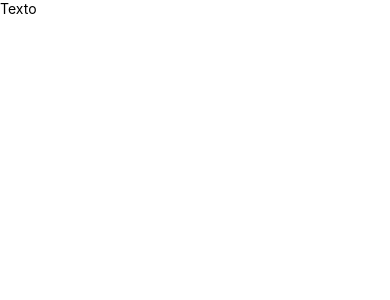
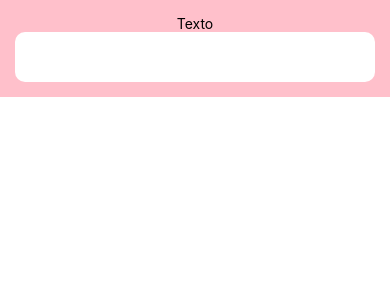
Before and after one commit to raik-casimiro/curso-react-native-projeto, a React Native app: screen / in a window 390 px wide. Shown: the top 300 px of the page. Built offline with nearby package versions, Linux system fonts and the light colour scheme.

Commit message:
Criação do shared input

```diff
--- a/src/modules/login/screens/Login.tsx
+++ b/src/modules/login/screens/Login.tsx
@@ -1,9 +1,15 @@
 import { Text, View } from "react-native";
+
+import Input from "../../../shared/components/input/input";
+import { ContainerLogin } from "../styles/login.style";
 
 const Login = () => {
   return (
     <View>
-      <Text>Texto</Text>
+      <ContainerLogin>
+        <Text>Texto</Text>
+        <Input />
+      </ContainerLogin>
     </View>
   );
 };
--- /dev/null
+++ b/src/modules/login/styles/login.style.ts
@@ -0,0 +1,10 @@
+import styled from "styled-components/native";
+
+export const ContainerLogin = styled.View`
+  height: 100%;
+  width: 100%;
+  background-color: pink;
+  justify-content: center;
+  align-items: center;
+  padding: 15px;
+`;
--- /dev/null
+++ b/src/shared/components/input/input.styled.ts
@@ -0,0 +1,10 @@
+import styled from "styled-components/native";
+
+export const ContainerInput = styled.TextInput`
+  width: 100%;
+  height: 50px;
+  padding: 15px;
+  background-color: white;
+  border-radius: 10px;
+  color: #888;
+`;
--- /dev/null
+++ b/src/shared/components/input/input.tsx
@@ -0,0 +1,11 @@
+import { TextInputProps } from "react-native/types";
+
+import { ContainerInput } from "./input.styled";
+
+type InputProps = TextInputProps;
+
+const Input = ({ ...props }: InputProps) => {
+  return <ContainerInput {...props} />;
+};
+
+export default Input;
```
